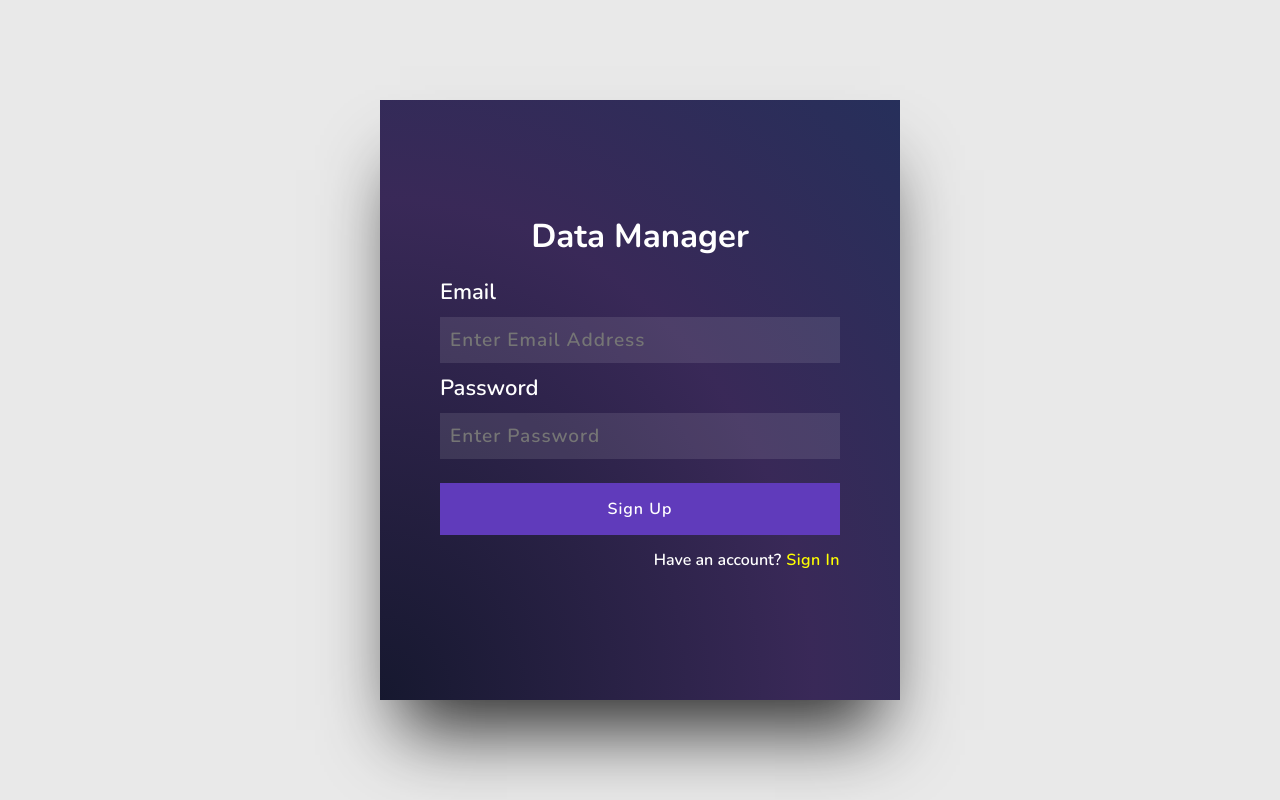
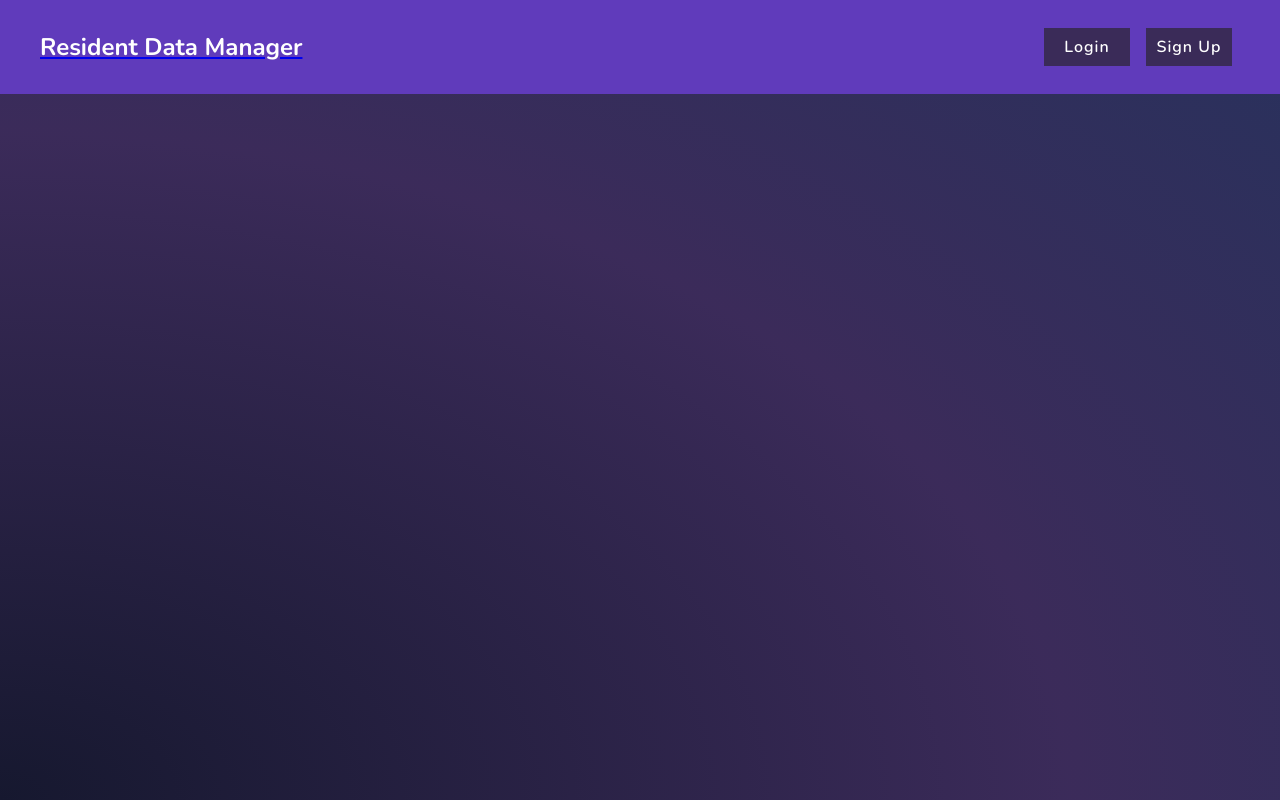
Before and after one commit to Polaf05/data_manager, a React (Create React App) app in the folder data-manager/: page / in a window 1280 px wide. Built offline with nearby package versions, Linux system fonts and the light colour scheme; no server answers.

Commit message:
setRouters, set landing page

```diff
--- a/data-manager/package.json
+++ b/data-manager/package.json
@@ -9,6 +9,7 @@
     "firebase": "^8.2.2",
     "react": "^17.0.1",
     "react-dom": "^17.0.1",
+    "react-router-dom": "^5.2.0",
     "react-scripts": "4.0.1",
     "web-vitals": "^0.2.4"
   },
--- a/data-manager/src/App.css
+++ b/data-manager/src/App.css
@@ -128,4 +128,5 @@ button {
   width: 86px;
   padding: 8px 0;
   background: #3a2b58;
+  margin: 0.5rem;
 }
--- a/data-manager/src/App.js
+++ b/data-manager/src/App.js
@@ -1,100 +1,18 @@
 import './App.css';
-import React, {useState, useEffect} from "react";
-import firebase from './firebase';
-import Login from './login';
-import Account from './account';
+import React from "react";
+import { BrowserRouter, Route } from "react-router-dom";
+import login from './components/loginScreen'
+import home from './components/home'
 
 function App() {
-  const [user, setUser] = useState('');
-  const [email, setEmail] = useState('');
-  const [password, setPassword] = useState('');
-  const [emailError, setEmailError] = useState('');
-  const [passwordError, setPasswordError] = useState('');
-  const [hasAccount, setHasAccount] = useState(false);
-
-  const handleLogin = () => {
-    clearError();
-    firebase.auth().signInWithEmailAndPassword(email, password).catch((error) =>{
-      switch(error.code){
-        case "auth/invalid-email":
-        case "auth/user-not-found":
-          setEmailError(error.message);
-          break;
-        case "auth/wrong-password":
-          setPasswordError(error.message);
-          break;
-        default:
-      }
-
-    });
-  };
-
-  // handling signup for user
-  const handleSignup = () => {
-    clearError();
-    firebase.auth().createUserWithEmailAndPassword(email, password).catch((error) =>{
-      switch(error.code){
-        case "auth/email-already-in-use":
-        case "auth/invalid-email":
-          setEmailError(error.message);
-          break;
-        case "auth/weak-password":
-          setPasswordError(error.message);
-          break;
-        default:
-      }
-    });
-  };
-
-  const handleLogout = () => {
-    firebase.auth().signOut();
-  };
-
-  const authState = () => {
-    firebase.auth().onAuthStateChanged((user) =>{
-      if(user){
-        clear();
-        setUser(user);
-      }
-      else{
-        setUser('');
-      }
-    });
-  };
-
-  useEffect(() =>{
-    authState();
-  }, []);
-
-  const clear = () => {
-    setEmail('');
-    setPassword('');
-  };
-
-  const clearError = () => {
-    setEmailError('');
-    setPasswordError('');
-  };
 
   return (
-    <div className="App">
-      {user ? (
-        <Account handleLogout ={handleLogout} />
-      ):(
-        <Login
-       email = {email}
-       setEmail = {setEmail}
-       password = {password}
-       setPassword = {setPassword}
-       handleLogin = {handleLogin}
-       handleSignup = {handleSignup}
-       hasAccount = {hasAccount}
-       setHasAccount = {setHasAccount}
-       emailError = {emailError}
-       passwordError = {passwordError}
-       />
-      )}
-    </div>
+    <BrowserRouter>
+      <div>
+          <Route path='/login' component={login}></Route>
+          <Route exact path='/' component={home}></Route>
+      </div>
+    </BrowserRouter>
   );
 }
 
--- /dev/null
+++ b/data-manager/src/components/home.js
@@ -0,0 +1,20 @@
+import React from "react";
+import {Link } from "react-router-dom";
+
+function home(){
+    return(
+        <div className="hero">
+            <nav>
+              <div>
+                <Link to='/'><h2>Resident Data Manager</h2></Link>
+              </div>
+
+              <div>
+              <Link to='/login'><button>Login</button></Link>
+              <Link to='/forms'><button>Sign Up</button></Link>
+              </div>
+            </nav>
+        </div>
+    );
+}
+export default home;
--- /dev/null
+++ b/data-manager/src/components/loginScreen.js
@@ -0,0 +1,97 @@
+import React, {useState, useEffect} from "react";
+import firebase from '../firebase';
+import Login from './login';
+import Account from './account';
+
+function LoginScreen() {
+  const [user, setUser] = useState('');
+  const [email, setEmail] = useState('');
+  const [password, setPassword] = useState('');
+  const [emailError, setEmailError] = useState('');
+  const [passwordError, setPasswordError] = useState('');
+  const [hasAccount, setHasAccount] = useState(false);
+
+  const handleLogin = () => {
+    clearError();
+    firebase.auth().signInWithEmailAndPassword(email, password).catch((error) =>{
+      switch(error.code){
+        case "auth/invalid-email":
+        case "auth/user-not-found":
+          setEmailError(error.message);
+          break;
+        case "auth/wrong-password":
+          setPasswordError(error.message);
+          break;
+        default:
+      }
+
+    });
+  };
+
+  // handling signup for user
+  const handleSignup = () => {
+    clearError();
+    firebase.auth().createUserWithEmailAndPassword(email, password).catch((error) =>{
+      switch(error.code){
+        case "auth/email-already-in-use":
+        case "auth/invalid-email":
+          setEmailError(error.message);
+          break;
+        case "auth/weak-password":
+          setPasswordError(error.message);
+          break;
+        default:
+      }
+    });
+  };
+
+  const handleLogout = () => {
+    firebase.auth().signOut();
+  };
+
+
+  useEffect(() =>{
+    firebase.auth().onAuthStateChanged((user) =>{
+        if(user){
+          clear();
+          setUser(user);
+        }
+        else{
+          setUser('');
+        }
+      });
+  }, []);
+
+  const clear = () => {
+    setEmail('');
+    setPassword('');
+  };
+
+  const clearError = () => {
+    setEmailError('');
+    setPasswordError('');
+  };
+
+  return (
+    <div className="App">
+      {user ? (
+        <Account handleLogout ={handleLogout} />
+      ):(
+        <Login
+       email = {email}
+       setEmail = {setEmail}
+       password = {password}
+       setPassword = {setPassword}
+       handleLogin = {handleLogin}
+       handleSignup = {handleSignup}
+       hasAccount = {hasAccount}
+       setHasAccount = {setHasAccount}
+       emailError = {emailError}
+       passwordError = {passwordError}
+       />
+      )}
+    </div>
+  );
+}
+
+export default LoginScreen;
```
Also changed, not shown: data-manager/src/components/formScreen.js (added, +17 -0 lines), data-manager/src/components/account.js (renamed from data-manager/src/account.js), data-manager/src/components/login.js (renamed from data-manager/src/login.js), 2 other files (tests, documents, lock files or other folders).
